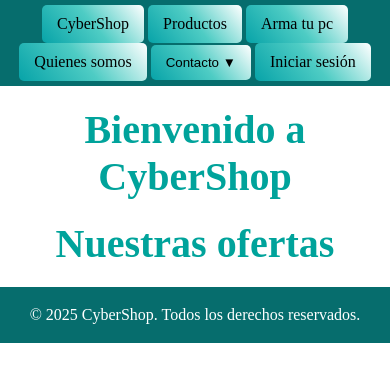
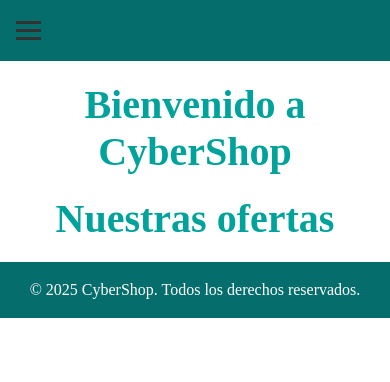
Before and after one commit to Leoperesp/Cyberstore, a Django app: template store/templates/store/home.html in a window 390 px wide. Shown: the top 382 px of the page. Run offline with Django 3.2, Linux system fonts and the light colour scheme; the template is opened without the code that fills it, so the values that code supplies are empty.

Commit message:
Corrección de sintaxis para el comportamiento del footer, implementacion de menu hamburgesa para dispositivos móviles.

```diff
--- a/cybershop/settings.py
+++ b/cybershop/settings.py
@@ -26,7 +26,7 @@ SECRET_KEY = 'django-insecure-_*thg8sgggy6l23hjo&)6dyha7zihg8jkhx#cy4din=!2qoj8b
 # SECURITY WARNING: don't run with debug turned on in production!
 DEBUG = True
 
-ALLOWED_HOSTS = []
+ALLOWED_HOSTS = ['192.168.100.8']
 
 
 # Application definition
--- a/static/css/base.css
+++ b/static/css/base.css
@@ -37,9 +37,60 @@ body{
   text-align: center;
   margin: auto;
   padding: 5px 0;
+  justify-content: space-between;
+  align-items: center;
+  padding: 1rem;
+  position: relative;
+  z-index: 999;
 }
 
-footer {
+
+.hamburger-toggle {
+    display: none;
+    background: none;
+    border: none;
+    cursor: pointer;
+    padding: 0;
+    z-index: 1000;
+}
+
+.hamburger-toggle .bar {
+    display: block;
+    width: 25px;
+    height: 3px;
+    background-color: #333; /* Color de las líneas de la hamburguesa */
+    margin: 5px 0;
+    transition: all 0.3s ease;
+}
+
+/* --- Media Query para dispositivos móviles --- */
+@media (max-width: 768px) {
+    .nav-links-container {
+        display: none; /* Oculta el menú por defecto en móviles */
+        position: absolute;
+        top: 60px; /* Ajusta según la altura de tu header */
+        right: 0;
+        width: 100%;
+        background-color: #00aaaa8e;
+        flex-direction: column;
+        align-items: center;
+        box-shadow: 0 4px 8px rgba(0,0,0,0.1);
+        padding: 1rem 0;
+        transition: transform 0.3s ease-in-out;
+        transform: translateY(-100%); /* Oculta el menú por encima de la pantalla */
+    }
+
+    .nav-links-container.open {
+        display: flex; /* Muestra el menú cuando tiene la clase 'open' */
+        transform: translateY(0);
+    }
+
+    .hamburger-toggle {
+        display: block; /* Muestra el botón de hamburguesa en móviles */
+    }
+}
+
+.footer {
   background-color: rgb(6, 109, 109);
   text-align: center;
   margin: 0;
--- a/store/templates/store/home.html
+++ b/store/templates/store/home.html
@@ -1,18 +1,17 @@
 {% extends 'base.html' %}
+{% load static %}
 
 {% block title %}Inicio - CyberShop{% endblock %}
 
 {% block content %}
-{% load static %}
-<head>
     <link rel="stylesheet" href="{% static 'css/products.css' %}">
-</head>
-<body>
+
     {% if user.is_authenticated %}
         <h1 class="page-title">Hola {{ user.username }}!</h1>
     {% else %}
         <h1 class="page-title">Bienvenido a CyberShop</h1>
     {% endif %}
+
     <h1 class="page-title">Nuestras ofertas</h1>
     <div class="container">
         {% for product in products %}
@@ -31,8 +30,7 @@
                     <div style="padding: 15px; border-top: 1px solid #eee;">
                         <button type="button" class="btn-add-to-cart">Agregar al carrito</button>
                     </div>
-            {% endif %}
+                </a>  {% endif %}
         {% endfor %}
     </div>
-</body>
 {% endblock %}
--- a/templates/base.html
+++ b/templates/base.html
@@ -9,8 +9,17 @@
 </head>
 <body>
     <script>
-        // Menú desplegable al hacer clic
         document.addEventListener('DOMContentLoaded', function() {
+            var hamburgerToggle = document.querySelector('.hamburger-toggle');
+            var navLinksContainer = document.querySelector('.nav-links-container');
+
+            if (hamburgerToggle && navLinksContainer) {
+                hamburgerToggle.addEventListener('click', function() {
+                    navLinksContainer.classList.toggle('open');
+                });
+            }
+
+            // Script para el menú desplegable (dropdown) que ya tenías
             var dropdown = document.querySelector('.nav-dropdown');
             var toggle = document.querySelector('.dropdown-toggle');
             if (dropdown && toggle) {
@@ -28,6 +37,12 @@
     </script>
     <header>
         <nav class="navbar">
+            <button class="hamburger-toggle" aria-label="Toggle navigation">
+                <span class="bar"></span>
+                <span class="bar"></span>
+                <span class="bar"></span>
+            </button>
+            <div class="nav-links-container">
                 <a class="nav-links" href="/">CyberShop</a>
                 <a class="nav-links" href="/products/">Productos</a>
                 <a class="nav-links" href="#">Arma tu pc</a>
@@ -50,6 +65,7 @@
                 {% if user.is_admin %}
                 <a class="nav-links" href="{% url 'users:admin_panel' %}">Panel Admin</a>
                 {% endif %}
+            </div>
         </nav>
     </header>
 
@@ -65,9 +81,8 @@
         {% endblock %}
     </main>
 
-    <footer>
+    <footer class="footer">
         <p>&copy; 2025 CyberShop. Todos los derechos reservados.</p>
     </footer>
-    </main>
 </body>
 </html>
```
Lines whose indentation alone changed are shown as unchanged.
